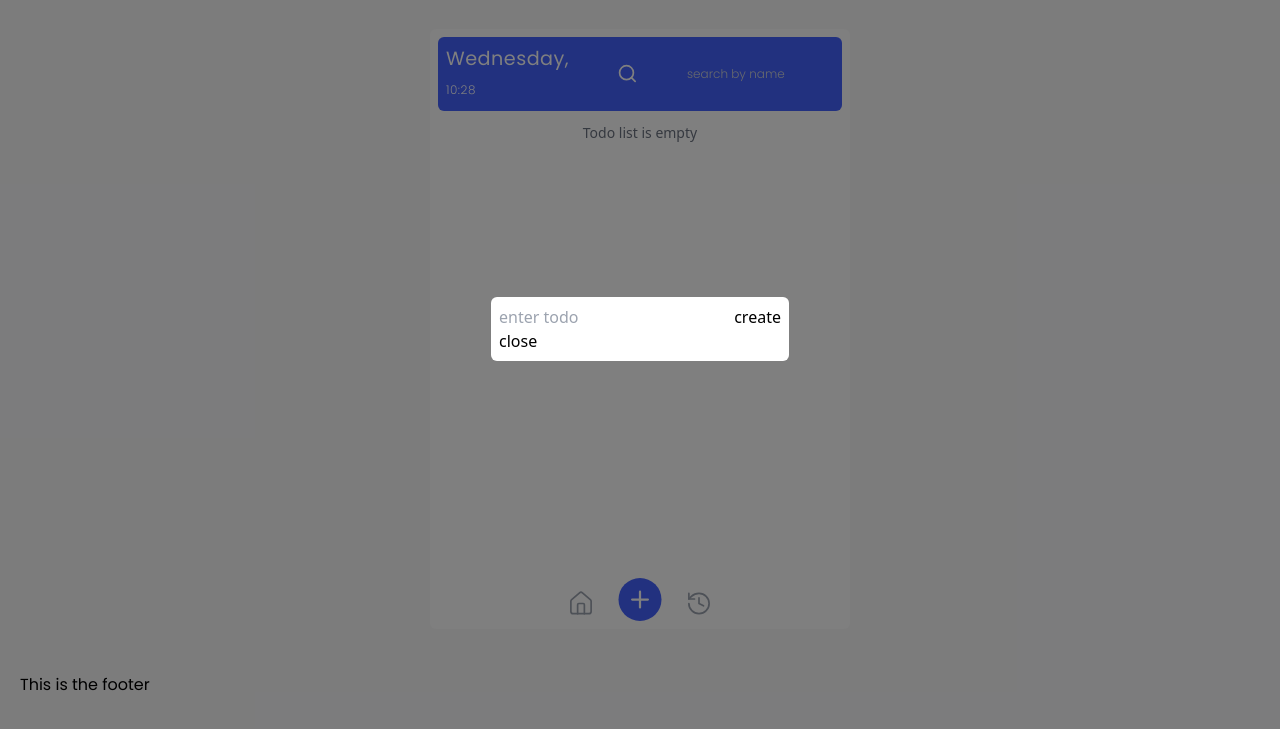
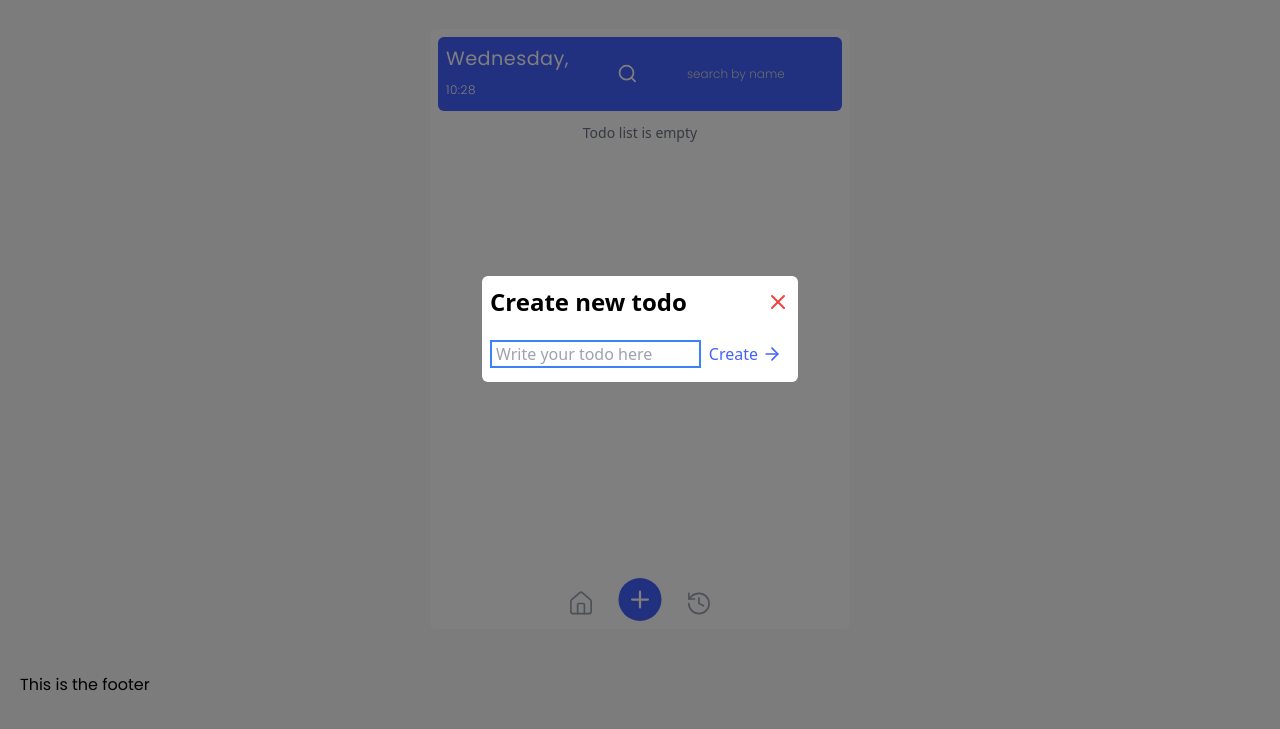
Before and after one commit to dennis2828/Taskly, a website with bundled scripts: page src/index.html in a window 1280 px wide. Both pictures are taken after a click on the button 640 px from the left and 670 px from the top of the page. Shown: the part 71-800 px from the top of the page. Built offline with nearby package versions, Linux system fonts and the light colour scheme.

Commit message:
chore - changes sync

```diff
--- a/src/index.html
+++ b/src/index.html
@@ -91,12 +91,22 @@
         </section>
         <!-- Modals -->
          <div id="create-todo-modal" class="hidden absolute top-0 left-0 right-0 bottom-0 duration-100 items-center justify-center z-10">
-             <div id="create-modal-content" class="hidden bg-white p-2 rounded-md">
-                <form id="create-todo-form">
-                    <input id="todo-input" type="input" placeholder="enter todo" />
-                    <button>create</button>
+             <div id="create-modal-content" class="hidden relative bg-white p-2 rounded-md">
+                <form id="create-todo-form" class="w-full sm:w-[300px]">
+                    <div class="flex items-center gap-3 justify-between">
+                        <p class="text-[1.5em] font-bold text-center">Create new todo</p>
+                        <button id="close-create-todo-modal" class="text-red-500 hover:text-red-600">
+                            <svg xmlns="http://www.w3.org/2000/svg" width="24" height="24" viewBox="0 0 24 24" stroke="currentColor" stroke-width="2" stroke-linecap="round" stroke-linejoin="round" class="lucide lucide-x"><path d="M18 6 6 18"/><path d="m6 6 12 12"/></svg>
+                        </button>
+                    </div>
+                        <div class="flex justify-center items-baseline mt-3">
+                        <input id="todo-input" class="outline-none w-full border-2 border-blue-500 px-1 mt-2 font-semibold placeholder:font-normal" autofocus type="input" placeholder="Write your todo here" />
+                        <button class="p-2 rounded-md text-darkBlue hover:text-darkBlue/90 flex group items-center gap-1">
+                            Create
+                            <svg xmlns="http://www.w3.org/2000/svg" width="20" height="20" viewBox="0 0 24 24" fill="none" stroke="currentColor" stroke-width="2" stroke-linecap="round" stroke-linejoin="round" class="lucide lucide-arrow-right duration-100 group-hover:translate-x-1"><path d="M5 12h14"/><path d="m12 5 7 7-7 7"/></svg>
+                        </button>
+                    </div>
                 </form>
-                <button id="close-create-todo-modal">close</button>
              </div>
          </div>
        <footer class="container mx-auto lg:h-[7%] font-poppins">This is the footer</footer>
--- a/src/js/index.js
+++ b/src/js/index.js
@@ -50,6 +50,10 @@ createTodoForm.addEventListener("submit",(e)=>{
 
     const todoName = todoInput.value;
     //todo validation
+    if(todoName.trim()==="") {
+        todoInput.classList.add("border-red-500 hidden ");
+        return;
+    }
 
     todoInput.value = "";
 
```
Also changed, not shown: src/css/output.css.
